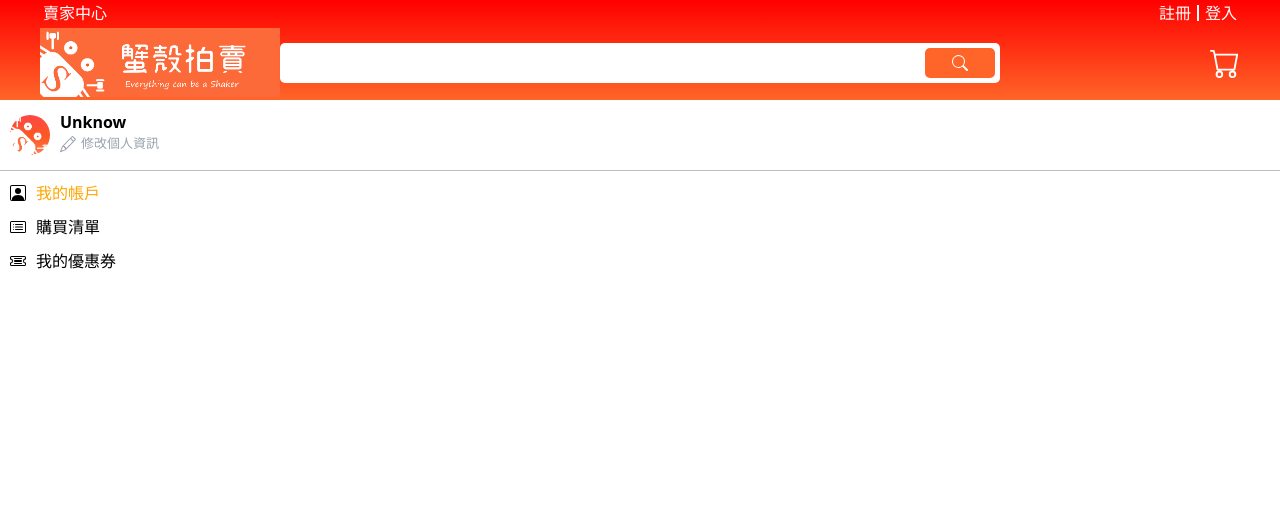
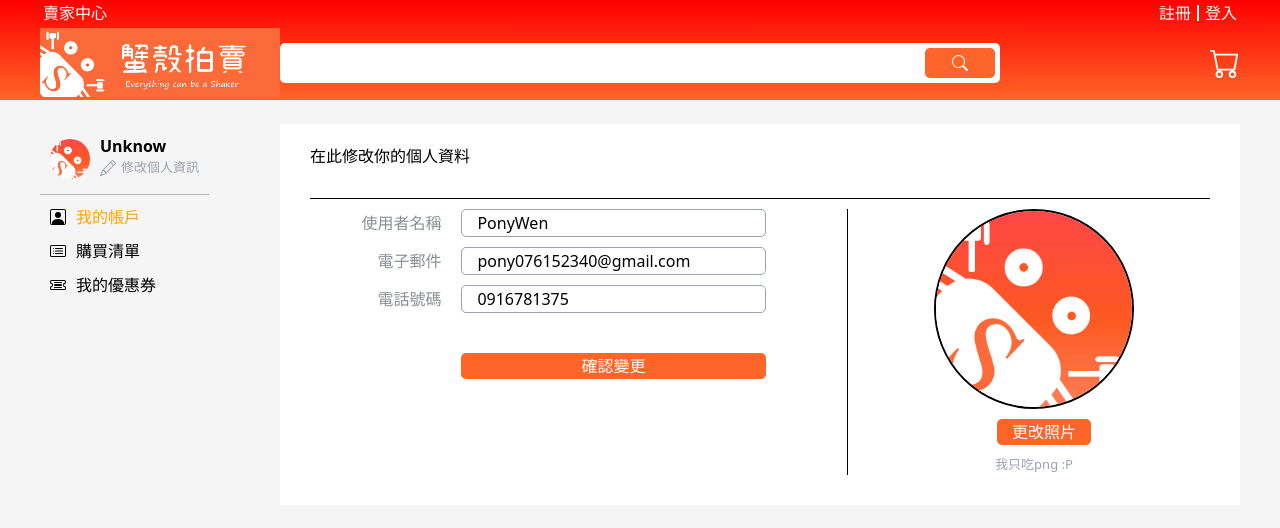
Before and after one commit to Ponywen0819/Shaker, a Django app: page /user/profile in a window 1280 px wide. Shown: the top 528 px of the page. Run offline with Django 4.2, Linux system fonts and the light colour scheme; style sheets or scripts are compiled from the project's sources.

Commit message:
修改個人資料頁面
好ㄟ好ㄟ

```diff
--- a/Users/views.py
+++ b/Users/views.py
@@ -8,7 +8,8 @@ def get_profile_page(request):
         "title": "個人中心",
         "css": [
             'css/Toolbar.css',
-            'css/UserInfo.css'
+            'css/UserInfo.css',
+            'css/profile.css'
         ],
         "script": [
             'js/Toolbar.js',
--- /dev/null
+++ b/static/css/profile.css
@@ -0,0 +1,103 @@
+.main_area{
+    display: flex;
+    padding: 3vh 0px;
+    max-width: 1200px;
+    margin-right: auto;
+    margin-left: auto;
+}
+
+.intercafe{
+    background-color: white;
+    width: 80%;
+    padding: 20px 30px;
+}
+
+.interface_title{
+    padding-bottom: 30px ;
+    border-bottom: 1px solid black;
+}
+
+.input_area{
+    display: flex;
+    padding: 10px;
+}
+
+.form{
+    width: 60%;
+    padding-left: 20px;
+    border-right: 1px solid black;
+}
+
+.form_line{
+    display: flex;
+    margin-bottom: 10px;
+}
+
+.form_title{
+    width: 20%;
+    text-align: right;
+    display: flex;
+    align-items: center;
+    justify-content: right;
+    color: #8b8e94;
+}
+
+.form_input{
+    width: 60%;
+    padding: 1px 15px;
+    margin-left: 20px;
+    border: 1px solid #9ca3af;
+    border-radius: 5px;
+}
+
+.form_submit{
+    margin-top: 40px;
+    display: flex;
+}
+
+.form_btn{
+    width: 60%;
+    padding: 1px 15px;
+    margin-left: 20px;
+    background-color: rgb(255, 101, 40);
+    border-radius: 5px;
+    color: white;
+}
+
+.img_form{
+    width: 40%;
+    padding-left: 20px;
+}
+.img_form_container{
+    display: flex;
+    flex-direction: column;
+    gap: 10px;
+    max-width: 200px;
+    margin-left: auto;
+    margin-right: auto;
+}
+
+.img_form_btn_area{
+    display: flex;
+    justify-content: center;
+}
+
+.img_form_btn{
+    padding: 1px 15px;
+    margin-left: 20px;
+    background-color: rgb(255, 101, 40);
+    border-radius: 5px;
+    color: white;
+}
+
+.from_img{
+    border-radius: 50%;
+    width: 200px;
+    border: 2px solid black;
+}
+
+.img_form_text{
+    text-align: center;
+    color: #9ca3af;
+    font-size: small;
+}
--- a/static/js/UserInfo.js
+++ b/static/js/UserInfo.js
@@ -16,7 +16,7 @@ var UserInfo = function UserInfo() {
         if (path == '/user/profile') setselectnum([" nowon_bar", '', '']);else if (path == '/user/purchase') setselectnum(['', " nowon_bar", '']);else setselectnum(['', '', "nowon_bar"]);
     }, []);
     var main = React.createElement(
-        'div',
+        'aside',
         { className: 'side_bar' },
         React.createElement(
             'div',
--- a/static/js/profile.js
+++ b/static/js/profile.js
@@ -1,4 +1,121 @@
-var Interface = function Interface() {};
+var _slicedToArray = function () { function sliceIterator(arr, i) { var _arr = []; var _n = true; var _d = false; var _e = undefined; try { for (var _i = arr[Symbol.iterator](), _s; !(_n = (_s = _i.next()).done); _n = true) { _arr.push(_s.value); if (i && _arr.length === i) break; } } catch (err) { _d = true; _e = err; } finally { try { if (!_n && _i["return"]) _i["return"](); } finally { if (_d) throw _e; } } return _arr; } return function (arr, i) { if (Array.isArray(arr)) { return arr; } else if (Symbol.iterator in Object(arr)) { return sliceIterator(arr, i); } else { throw new TypeError("Invalid attempt to destructure non-iterable instance"); } }; }();
+
+var InputList = function InputList(_ref) {
+    var info = _ref.info;
+
+    var translate = { name: "使用者名稱", email: "電子郵件", phone: "電話號碼" };
+    var list = [];
+    var _iteratorNormalCompletion = true;
+    var _didIteratorError = false;
+    var _iteratorError = undefined;
+
+    try {
+        for (var _iterator = Object.entries(info)[Symbol.iterator](), _step; !(_iteratorNormalCompletion = (_step = _iterator.next()).done); _iteratorNormalCompletion = true) {
+            var _ref2 = _step.value;
+
+            var _ref3 = _slicedToArray(_ref2, 2);
+
+            var title = _ref3[0];
+            var value = _ref3[1];
+
+            if (title == "img") continue;
+            var row = React.createElement(
+                "div",
+                { className: "form_line" },
+                React.createElement(
+                    "p",
+                    { className: "form_title" },
+                    translate[title]
+                ),
+                React.createElement("input", { className: "form_input", type: "text", value: value, name: title })
+            );
+            list.push(row);
+        }
+    } catch (err) {
+        _didIteratorError = true;
+        _iteratorError = err;
+    } finally {
+        try {
+            if (!_iteratorNormalCompletion && _iterator.return) {
+                _iterator.return();
+            }
+        } finally {
+            if (_didIteratorError) {
+                throw _iteratorError;
+            }
+        }
+    }
+
+    return list;
+};
+
+var Interface = function Interface() {
+    var _React$useState = React.useState({
+        name: "PonyWen",
+        email: "pony076152340@gmail.com",
+        phone: "0916781375",
+        img: "/static/img/logo1.png"
+    }),
+        _React$useState2 = _slicedToArray(_React$useState, 2),
+        userinfo = _React$useState2[0],
+        setinfo = _React$useState2[1];
+
+    return React.createElement(
+        "div",
+        { className: "intercafe" },
+        React.createElement(
+            "div",
+            { className: "interface_title" },
+            React.createElement(
+                "p",
+                { className: "" },
+                "\u5728\u6B64\u4FEE\u6539\u4F60\u7684\u500B\u4EBA\u8CC7\u6599"
+            )
+        ),
+        React.createElement(
+            "div",
+            { className: "input_area" },
+            React.createElement(
+                "form",
+                { className: "form" },
+                React.createElement(InputList, { info: userinfo }),
+                React.createElement(
+                    "div",
+                    { className: "form_submit" },
+                    React.createElement("p", { className: "form_title" }),
+                    React.createElement(
+                        "button",
+                        { className: "form_btn" },
+                        "\u78BA\u8A8D\u8B8A\u66F4"
+                    )
+                )
+            ),
+            React.createElement(
+                "div",
+                { className: "img_form" },
+                React.createElement(
+                    "div",
+                    { className: "img_form_container" },
+                    React.createElement("img", { className: "from_img", src: userinfo.img }),
+                    React.createElement(
+                        "div",
+                        { className: "img_form_btn_area" },
+                        React.createElement(
+                            "button",
+                            { className: "img_form_btn" },
+                            "\u66F4\u6539\u7167\u7247"
+                        )
+                    ),
+                    React.createElement(
+                        "p",
+                        { className: "img_form_text" },
+                        "\u6211\u53EA\u5403png :P"
+                    )
+                )
+            )
+        )
+    );
+};
 
 var Main = function Main() {
     return [React.createElement(ToolBar, null), React.createElement(
--- a/static/reactSrc/UserInfo.jsx
+++ b/static/reactSrc/UserInfo.jsx
@@ -9,7 +9,7 @@ const UserInfo = ()=>{
         else setselectnum(['','',"nowon_bar"]);
     }, [])
     let main= (
-        <div className="side_bar">
+        <aside className="side_bar">
             <div className="info_area">
                 <img className="user_img" src="/static/img/logo1.png"/>
                 <div>
@@ -32,7 +32,7 @@ const UserInfo = ()=>{
                 <img src="/static/img/ticket-detailed.svg"></img>
                 <p>我的優惠券</p>
             </a>
-        </div>
+        </aside>
     )
     return main
 }
--- a/templates/main.html
+++ b/templates/main.html
@@ -14,7 +14,7 @@
     {% endfor%}
     <title>{{ title }}</title>
 </head>
-<body>
+<body style="background-color: #f5f5f5">
     <div id="main"></div>
 
     <script src="https://unpkg.com/react@18/umd/react.development.js" crossorigin></script>
```
Also changed, not shown: static/reactSrc/profile.jsx (+49 -0 lines).
